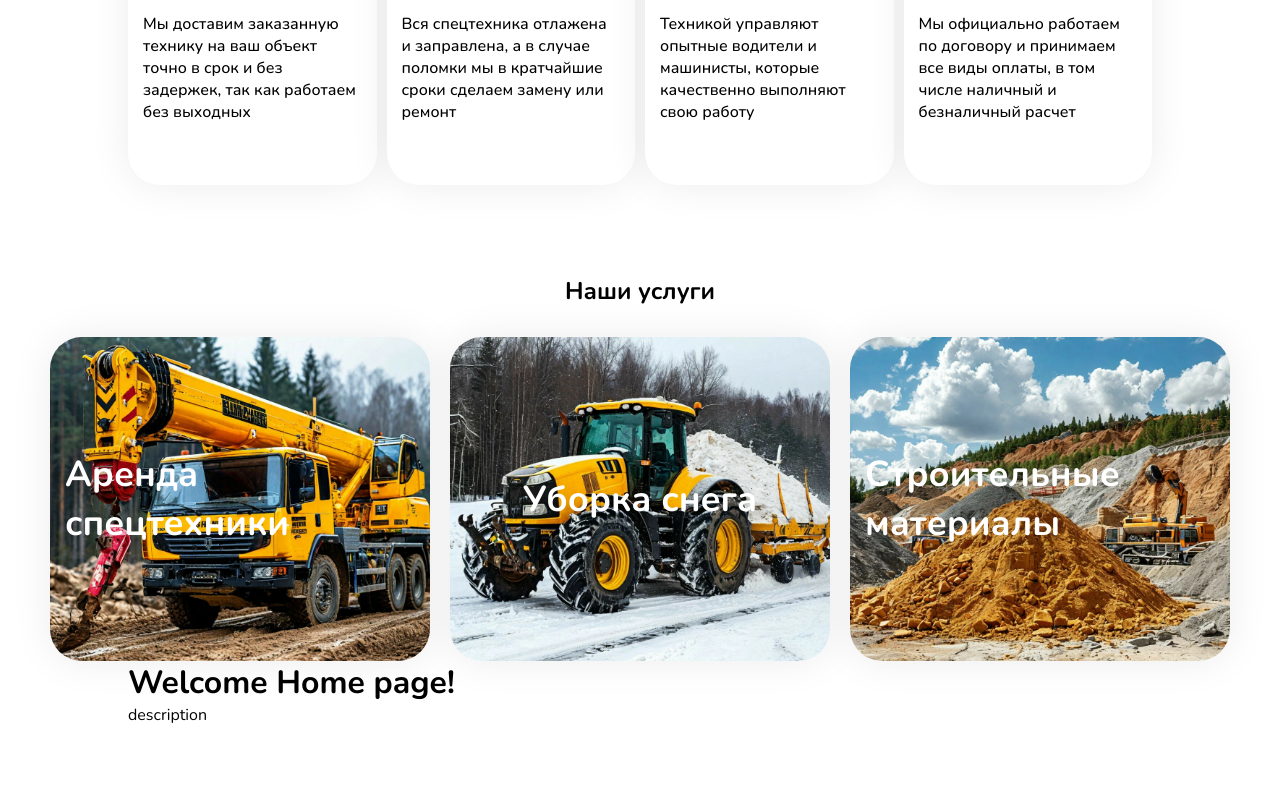
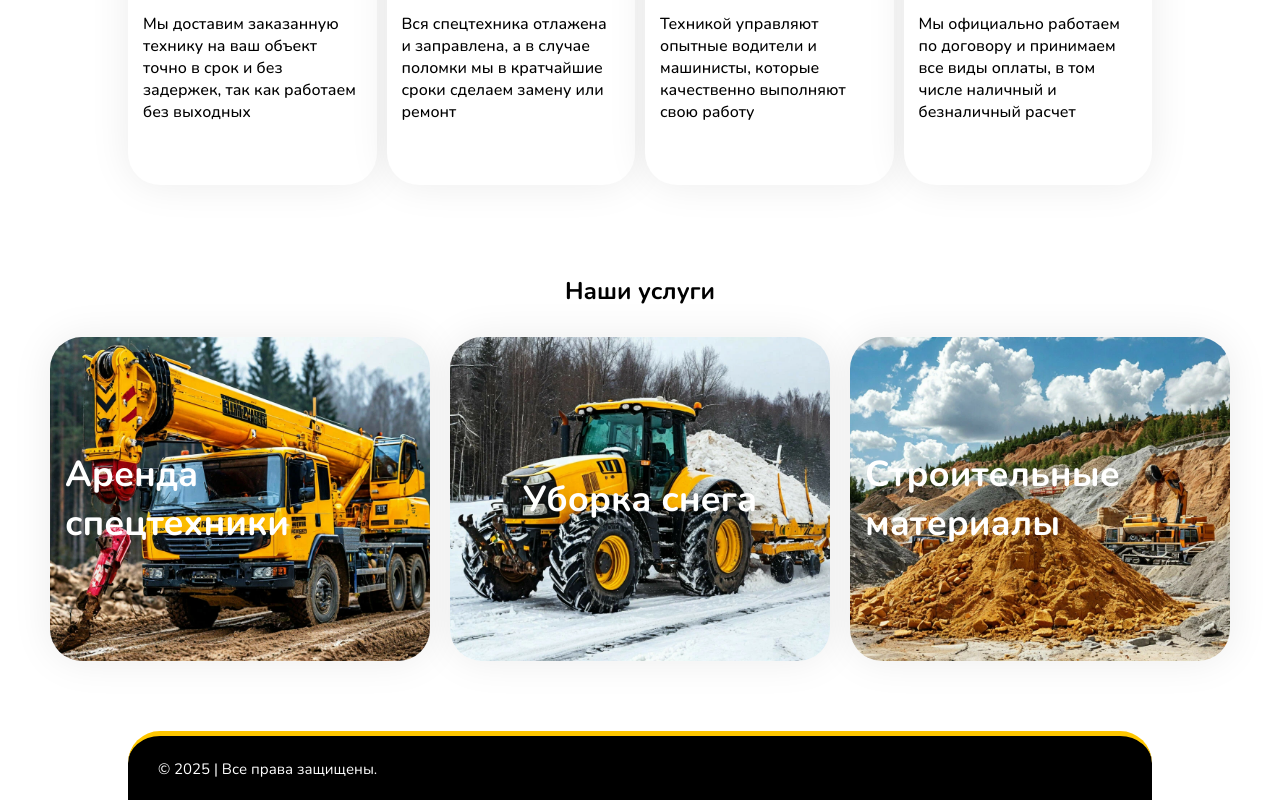
Before and after one commit to 1Slivador1Dali1/cargo-transportation, a React (Vite) app: page / in a window 1280 px wide. Shown: the part 685-1485 px from the top of the page. Before the commit the page ends 1411 px from the top, so only its background shows below. Built offline with nearby package versions, Linux system fonts and the light colour scheme.

Commit message:
Small Fix

```diff
--- a/src/components/ProductsItem/index.module.scss
+++ b/src/components/ProductsItem/index.module.scss
@@ -3,7 +3,7 @@
 
 .product {
   width: 360px;
-  height: 324px;
+  height: 150px;
   border-radius: 32px;
   padding: 15px;
 
@@ -18,11 +18,13 @@
   color: var(--color-white);
 
   @include respond("md") {
-    width: 490px;
+    width: 650px;
+    height: 200px;
   }
 
   @include respond("lg") {
     width: 380px;
+    height: 324px;
   }
 
   @include respond("xl") {
--- a/src/pages/Home/Home.jsx
+++ b/src/pages/Home/Home.jsx
@@ -3,6 +3,7 @@ import Hero from "../../blocks/Hero/Hero";
 import OurQualitiesBlock from "../../blocks/OurQualitiesBlock/OurQualitiesBlock";
 import ProductsBlock from "../../blocks/ProductsBlock/ProductsBlock";
 import Seporator from "../../components/Seporator/Seporator";
+import Footer from "../../components/Footer/Footer";
 
 function Home() {
   return (
@@ -13,8 +14,10 @@ function Home() {
       <OurQualitiesBlock />
       <Seporator id="products" height={90} />
       <ProductsBlock />
-      <h1>Welcome Home page!</h1>
-      <p>description</p>
+      <Seporator id="equioment" height={40} />
+      {/* <h1>Welcome Home page!</h1>
+      <p>description</p> */}
+      <Footer />
     </div>
   );
 }
```
